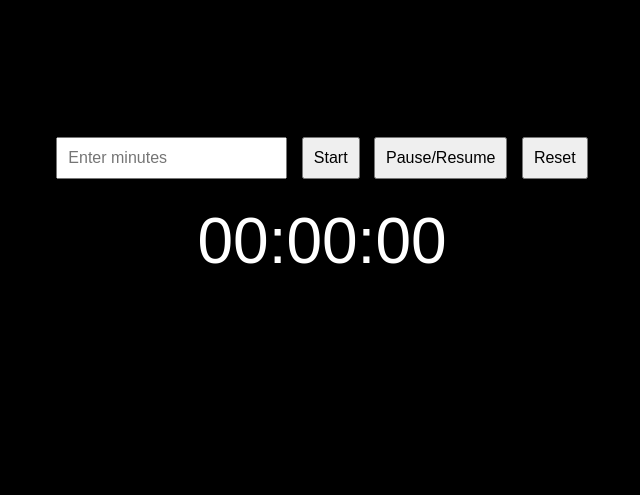
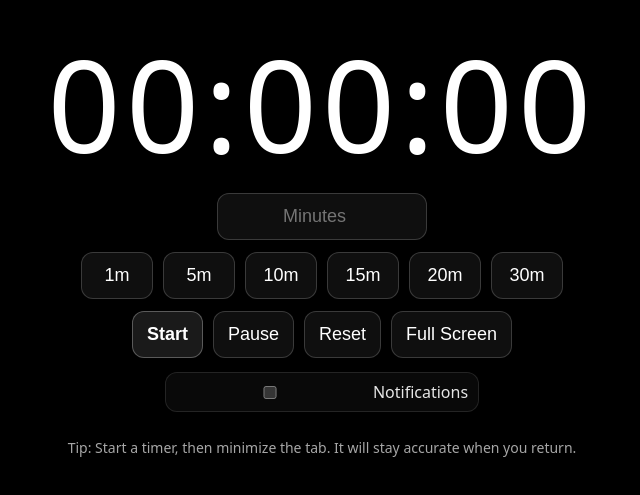
Before and after one commit to pheidepriem/timer-website, a plain HTML site: page index.html in a window 1280 px wide. Shown: the part 185-680 px from the top of the page, without its empty margins (318-958 px from the left). Drawn offline with Linux system fonts and the light colour scheme.

Commit message:
Update index.html

```diff
--- a/index.html
+++ b/index.html
@@ -1,111 +1,154 @@
 <!DOCTYPE html>
 <html lang="en">
 <head>
-  <meta charset="UTF-8">
-  <meta name="viewport" content="width=device-width, initial-scale=1.0">
-  <title>Countdown & Stopwatch Timer</title>
+  <meta charset="UTF-8" />
+  <meta name="viewport" content="width=device-width, initial-scale=1.0" />
+  <title>Kitchen Timer</title>
+
   <style>
+    :root {
+      color-scheme: dark;
+    }
+
     body {
-      background-color: black;
-      color: white;
-      font-family: sans-serif;
+      background: #000;
+      color: #fff;
+      font-family: system-ui, -apple-system, Segoe UI, Roboto, Helvetica, Arial, sans-serif;
+      height: 100vh;
+      margin: 0;
       display: flex;
-      flex-direction: column;
       align-items: center;
       justify-content: center;
-      height: 100vh;
-      margin: 0;
+      padding: 24px;
     }
+
+    .app {
+      width: min(900px, 100%);
+      text-align: center;
+    }
+
     #timeDisplay {
-      font-size: 4em;
-      margin: 20px;
+      font-variant-numeric: tabular-nums;
+      font-size: clamp(56px, 10vw, 140px);
+      letter-spacing: 0.04em;
+      margin: 16px 0 22px;
+      line-height: 1.05;
     }
+
+    .controls {
+      display: grid;
+      grid-template-columns: 1fr;
+      gap: 12px;
+      justify-items: center;
+    }
+
+    .row {
+      display: flex;
+      flex-wrap: wrap;
+      gap: 10px;
+      align-items: center;
+      justify-content: center;
+    }
+
     input, button {
-      font-size: 1em;
-      margin: 5px;
-      padding: 10px;
+      font-size: 18px;
+      padding: 12px 14px;
+      border-radius: 12px;
+      border: 1px solid rgba(255,255,255,0.18);
+      background: rgba(255,255,255,0.06);
+      color: #fff;
+    }
+
+    input {
+      width: 180px;
+      text-align: center;
+      outline: none;
+    }
+
+    button {
+      cursor: pointer;
+      user-select: none;
+      -webkit-tap-highlight-color: transparent;
+    }
+
+    button:disabled {
+      opacity: 0.5;
+      cursor: not-allowed;
+    }
+
+    .primary {
+      border-color: rgba(255,255,255,0.28);
+      background: rgba(255,255,255,0.10);
+      font-weight: 600;
+    }
+
+    .presets button {
+      min-width: 72px;
+    }
+
+    .toggles {
+      font-size: 16px;
+      opacity: 0.9;
+      margin-top: 2px;
+    }
+
+    .toggles label {
+      display: inline-flex;
+      align-items: center;
+      gap: 10px;
+      padding: 8px 10px;
+      border-radius: 12px;
+      border: 1px solid rgba(255,255,255,0.12);
+      background: rgba(255,255,255,0.04);
+    }
+
+    .hint {
+      margin-top: 14px;
+      font-size: 14px;
+      opacity: 0.65;
     }
   </style>
 </head>
+
 <body>
-  <div>
-    <input type="number" id="minutesInput" placeholder="Enter minutes" />
-    <button onclick="startTimer()">Start</button>
-    <button onclick="pauseResumeTimer()">Pause/Resume</button>
-    <button onclick="resetTimer()">Reset</button>
-  </div>
-  <div id="timeDisplay">00:00:00</div>
+  <main class="app">
+    <div id="timeDisplay">00:00:00</div>
 
-  <script>
-    let countdownInterval;
-    let stopwatchInterval;
-    let totalSeconds = 0;
-    let elapsedSeconds = 0;
-    let paused = false;
-    let isCountingDown = false;
+    <section class="controls">
+      <div class="row">
+        <input id="minutesInput" type="number" min="1" step="1" placeholder="Minutes" inputmode="numeric" />
+      </div>
 
-    function updateDisplay(seconds) {
-      let hrs = Math.floor(seconds / 3600);
-      let mins = Math.floor((seconds % 3600) / 60);
-      let secs = seconds % 60;
-      document.getElementById("timeDisplay").textContent =
-        String(hrs).padStart(2, '0') + ":" +
-        String(mins).padStart(2, '0') + ":" +
-        String(secs).padStart(2, '0');
-    }
+      <div class="row presets">
+        <button class="preset" data-minutes="1">1m</button>
+        <button class="preset" data-minutes="5">5m</button>
+        <button class="preset" data-minutes="10">10m</button>
+        <button class="preset" data-minutes="15">15m</button>
+        <button class="preset" data-minutes="20">20m</button>
+        <button class="preset" data-minutes="30">30m</button>
+      </div>
 
-    function startTimer() {
-      if (countdownInterval || stopwatchInterval) return; // prevent multiple starts
+      <div class="row">
+        <button id="startButton" class="primary">Start</button>
+        <button id="pauseButton">Pause</button>
+        <button id="resetButton">Reset</button>
+        <button id="fullscreenButton">Full Screen</button>
+      </div>
 
-      const minutes = parseInt(document.getElementById("minutesInput").value);
-      if (isNaN(minutes) || minutes <= 0) return;
+      <div class="row toggles">
+        <label>
+          <input id="notifyToggle" type="checkbox" />
+          Notifications
+        </label>
+      </div>
 
-      totalSeconds = minutes * 60;
-      isCountingDown = true;
-      paused = false;
-      updateDisplay(totalSeconds);
+      <div class="hint">
+        Tip: Start a timer, then minimize the tab. It will stay accurate when you return.
+      </div>
+    </section>
+  </main>
 
-      countdownInterval = setInterval(() => {
-        if (!paused) {
-          totalSeconds--;
-          updateDisplay(totalSeconds);
-          if (totalSeconds <= 0) {
-            clearInterval(countdownInterval);
-            countdownInterval = null;
-            startStopwatch();
-          }
-        }
-      }, 1000);
-    }
-
-    function startStopwatch() {
-      isCountingDown = false;
-      elapsedSeconds = 0;
-      stopwatchInterval = setInterval(() => {
-        if (!paused) {
-          elapsedSeconds++;
-          updateDisplay(elapsedSeconds);
-        }
-      }, 1000);
-    }
-
-    function pauseResumeTimer() {
-      if (!countdownInterval && !stopwatchInterval) return;
-      paused = !paused;
-    }
-
-    function resetTimer() {
-      clearInterval(countdownInterval);
-      clearInterval(stopwatchInterval);
-      countdownInterval = null;
-      stopwatchInterval = null;
-      paused = false;
-      isCountingDown = false;
-      totalSeconds = 0;
-      elapsedSeconds = 0;
-      updateDisplay(0);
-    }
-  </script>
-<script src="app.js" defer></script>
+  <!-- This must exist in the same folder as this HTML file -->
+  <script src="app.js" defer></script>
 </body>
 </html>
```
